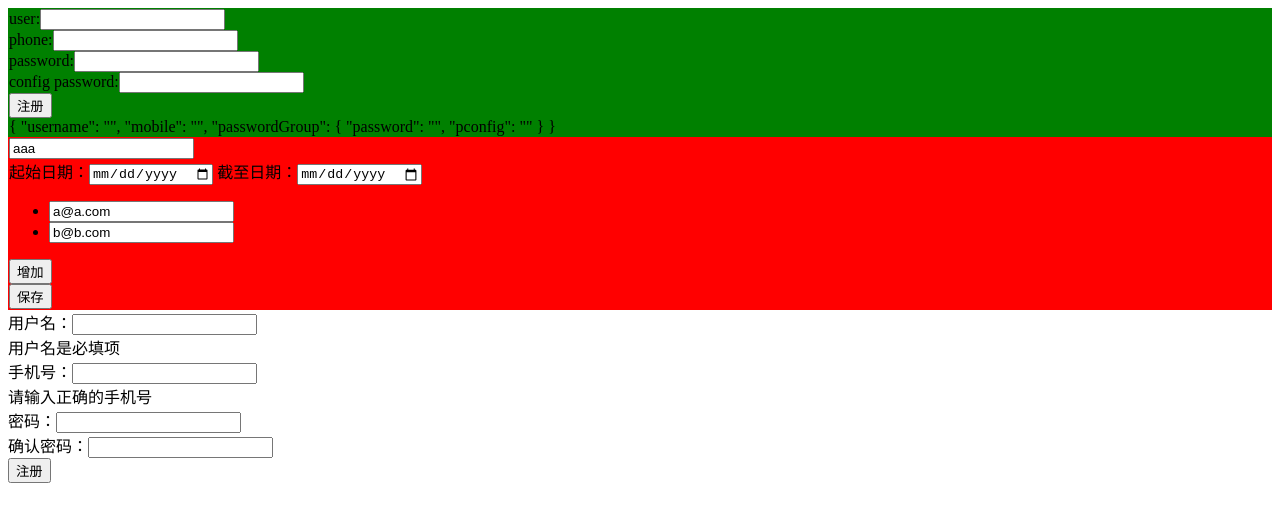
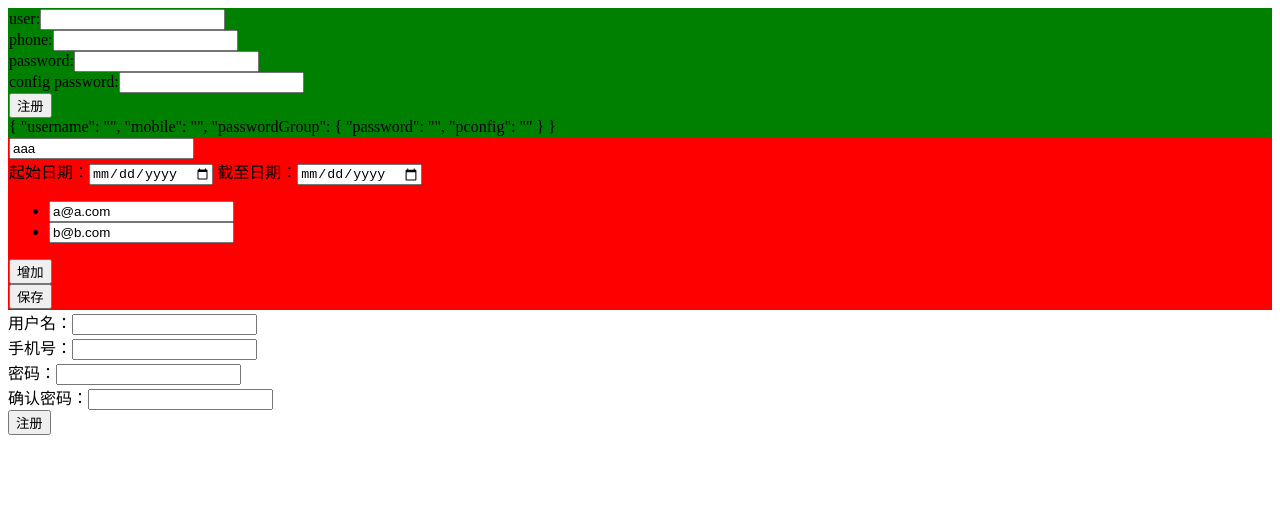
Before and after one commit to WillXusd/Angular_From, an Angular app: page / in a window 1280 px wide. Shown: the top 522 px of the page. Built offline with nearby package versions, Linux system fonts and the light colour scheme.

Commit message:
状态字段

```diff
--- a/src/app/reactive-regist/reactive-regist.component.css
+++ b/src/app/reactive-regist/reactive-regist.component.css
@@ -0,0 +1,3 @@
+.hasError{
+  border:1px solid red;
+}
--- a/src/app/reactive-regist/reactive-regist.component.html
+++ b/src/app/reactive-regist/reactive-regist.component.html
@@ -1,10 +1,18 @@
 <form [formGroup]="formModel" (submit)="onSubmit()">
-  <div>用户名：<input type="text" formControlName="username" /></div>
-  <!--第一个参数是检验是否通过，第二个字段是要检验的字段-->
-  <div [hidden]="!formModel.hasError('required','username')">用户名是必填项</div>
-  <div [hidden]="!formModel.hasError('minlength','username')">用户名最少长度是6</div>
+  <div>用户名：<input [class.hasError]="formModel.get('username').invalid && formModel.get('username').touched" type="text" formControlName="username" /></div>
+  <!-- 表单数据通过或焦点没有碰过 -->
+  <div [hidden]="formModel.get('username').valid || formModel.get('username').untouched">
+    <!--第一个参数是检验是否通过，第二个字段是要检验的字段-->
+    <div [hidden]="!formModel.hasError('required','username')">用户名是必填项</div>
+    <div [hidden]="!formModel.hasError('minlength','username')">用户名最少长度是6</div>
+  </div>
   <div>手机号：<input type="text" formControlName="mobile" /></div>
-  <div [hidden]="!formModel.hasError('mobile','mobile')">请输入正确的手机号</div>
+  <div [hidden]="formModel.get('mobile').valid || formModel.get('mobile').pristine">
+    <div [hidden]="!formModel.hasError('mobile','mobile')">请输入正确的手机号</div>
+  </div>
+  <div [hidden]="!formModel.get('mobile').pending">
+    正在校验手机号合法性
+  </div>
   <div formGroupName="passwordsGroup">
     <div>密码：<input type="password" formControlName="password" /></div>
     <div>确认密码：<input type="password" formControlName="pconfirm" /></div>
--- a/src/app/validator/validators.ts
+++ b/src/app/validator/validators.ts
@@ -17,6 +17,7 @@
 //  console.log("mobile的校验结果是:" + valid);
 //  return Observable.of(valid ? null : { mobile: true });
 //}
+
 //formGroup的校验器
 export function equalValidator(group: FormGroup): any {
   let password: FormControl = group.get("password") as FormControl;
```
